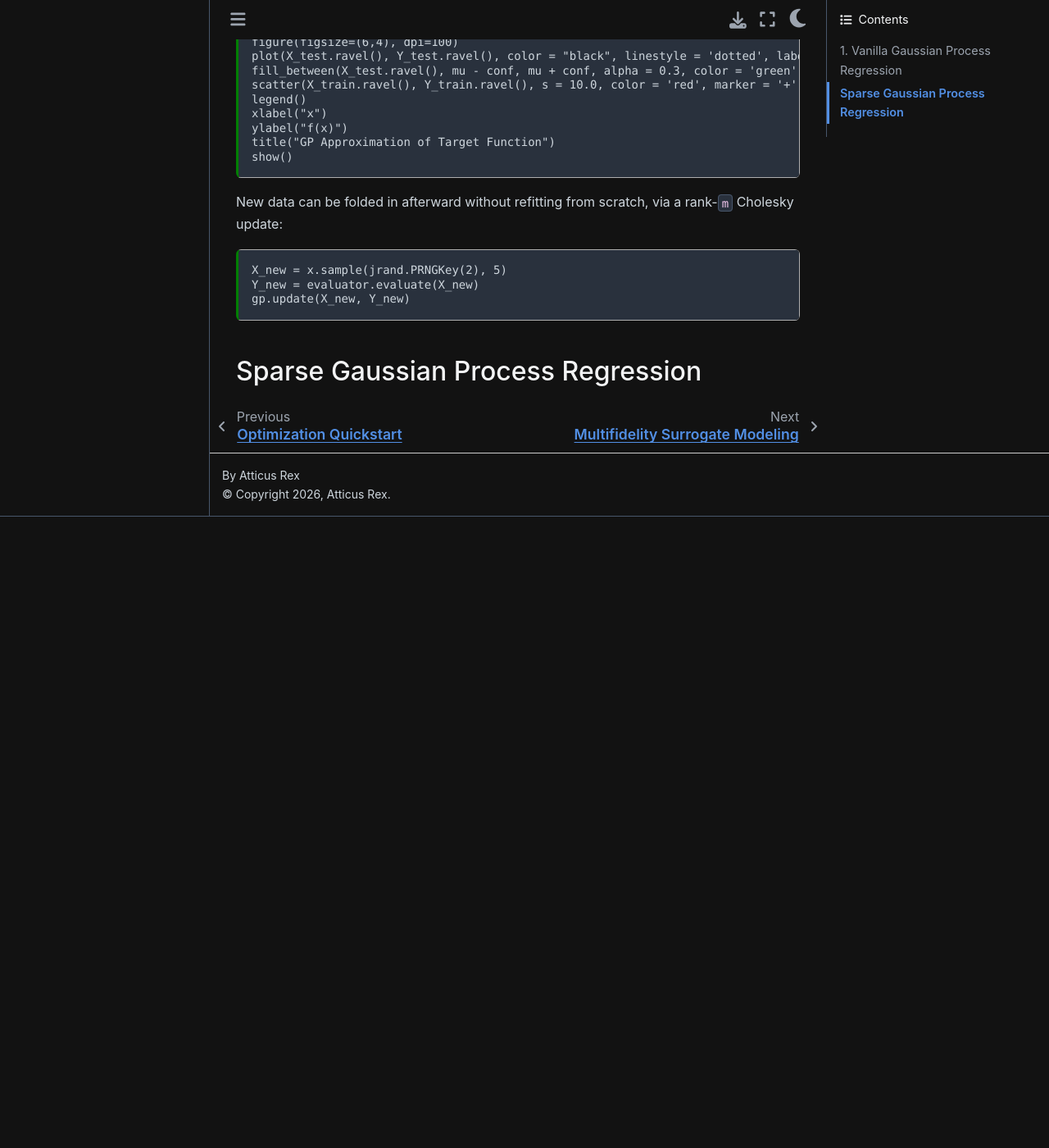
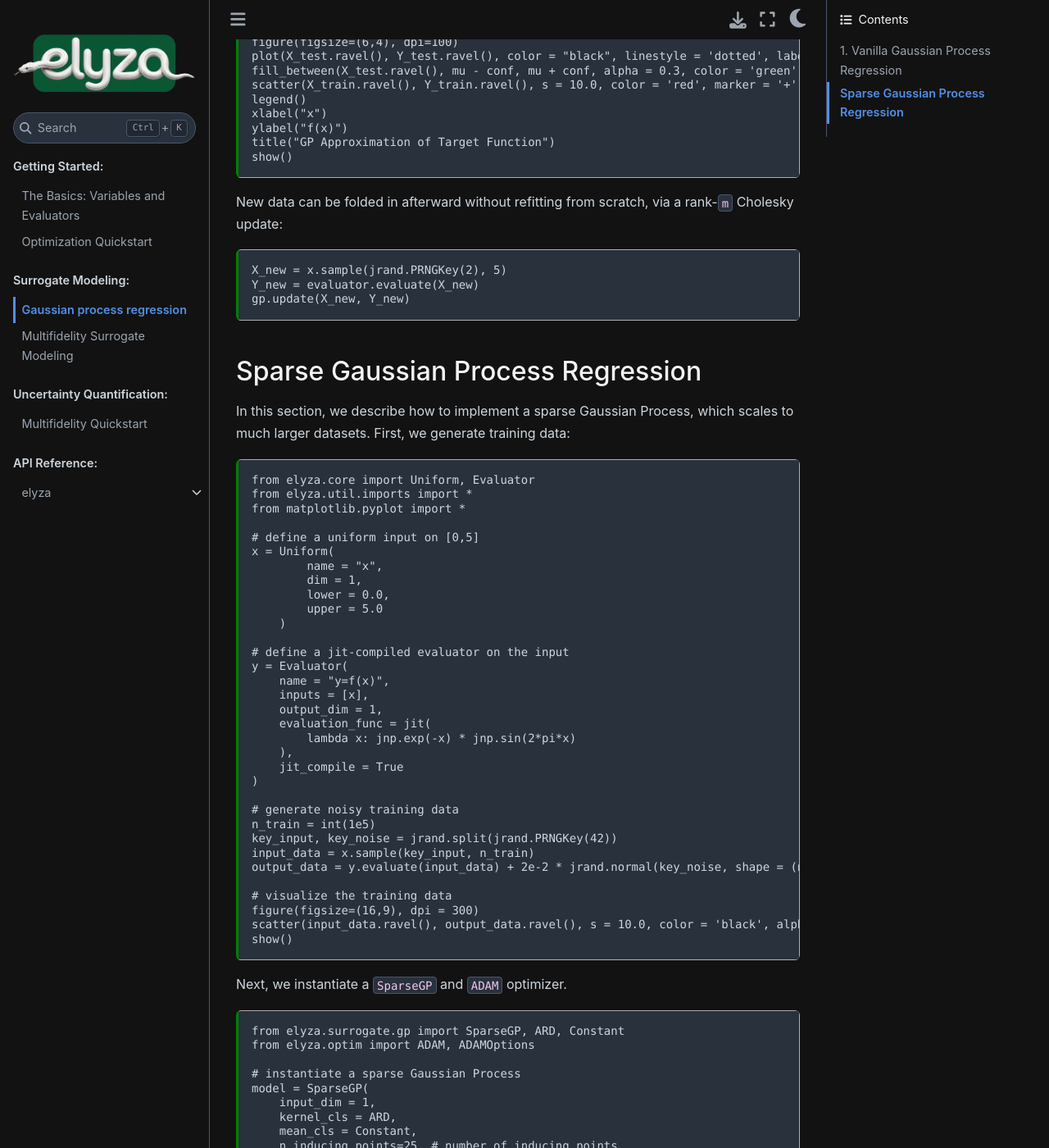
Before and after one commit to atticusdrex/elyza, a Sphinx documentation site: the page built from docs/source/gps.md, in a window 1280 px wide and 1400 px high, scrolled down 1590 px. Shown: the whole window at 82% size. Built offline with Sphinx 7.4.7 and the Sphinx Book theme 1.1.4, drawn with Linux system fonts in a browser that asks for light colours; before the commit the page ends 2220 px from its top, so only the background shows below that; some of the changed text lies outside the part shown.

Commit message:
updating sparsegp library and documentation

````diff
--- a/docs/source/gps.md
+++ b/docs/source/gps.md
@@ -100,3 +100,96 @@ gp.update(X_new, Y_new)
 ```
 
 ## Sparse Gaussian Process Regression
+
+In this section, we describe how to implement a sparse Gaussian Process, which scales to much larger datasets. First, we generate training data:
+
+```{code-cell} python
+from elyza.core import Uniform, Evaluator
+from elyza.util.imports import *
+from matplotlib.pyplot import *
+
+# define a uniform input on [0,5]
+x = Uniform(
+        name = "x",
+        dim = 1,
+        lower = 0.0,
+        upper = 5.0
+    )
+
+# define a jit-compiled evaluator on the input
+y = Evaluator(
+    name = "y=f(x)",
+    inputs = [x],
+    output_dim = 1,
+    evaluation_func = jit(
+        lambda x: jnp.exp(-x) * jnp.sin(2*pi*x)
+    ),
+    jit_compile = True
+)
+
+# generate noisy training data
+n_train = int(1e5)
+key_input, key_noise = jrand.split(jrand.PRNGKey(42))
+input_data = x.sample(key_input, n_train)
+output_data = y.evaluate(input_data) + 2e-2 * jrand.normal(key_noise, shape = (n_train,1))
+
+# visualize the training data
+figure(figsize=(16,9), dpi = 300)
+scatter(input_data.ravel(), output_data.ravel(), s = 10.0, color = 'black', alpha = 0.5)
+show()
+```
+
+Next, we instantiate a `SparseGP` and `ADAM` optimizer.
+
+```{code-cell} python
+from elyza.surrogate.gp import SparseGP, ARD, Constant
+from elyza.optim import ADAM, ADAMOptions
+
+# instantiate a sparse Gaussian Process
+model = SparseGP(
+    input_dim = 1,
+    kernel_cls = ARD,
+    mean_cls = Constant,
+    n_inducing_points=25, # number of inducing points
+    calibrate_noise = True,
+    noise_var = 4e-4,
+    eps = 1e-6,
+    max_cond = 1e5,
+    verbose = True
+)
+
+# declaring the optimizer options
+adam_opts = ADAMOptions(
+    p_init = deepcopy(model.p),
+    lr = 1e-2,
+    epochs = 50,
+    batch_size = 2500,
+    beta1 = 0.9,
+    beta2 = 0.999,
+    active_params = {'mean':True, 'kernel':True, 'noise':True, 'inducing':False, 'q_mu':True, 'q_L':True}, # q_mu and q_L are the mean and cholesky factor of the variacne of the variational distribution.
+    constraints = None,
+    verbose = False,
+    eps = 1e-8,
+    random_state = 42,
+    unroll = False
+)
+
+# setting the optimizer to the model
+model.set_optimizer(ADAM, adam_opts)
+
+# fitting to the data
+model.fit(input_data, output_data, n_monte_carlo = 250, random_state = 42)
+
+# predicting on new data
+test_inputs = jnp.linspace(0,5,1000).reshape(-1,1)
+ymean, yvar = model.predict(test_inputs)
+yconf = 2 * jnp.sqrt(yvar)
+
+# plotting the model predictions
+figure()
+plot(test_inputs.ravel(), y.evaluate(test_inputs).ravel(), linestyle = 'dotted', color = 'black', label = "True function")
+fill_between(test_inputs.ravel(), ymean-yconf, ymean+yconf, alpha = 0.3, color =  'green', label = "SparseGP $\\pm 2 \\sigma$ confidence interval")
+legend()
+xlabel("x"); ylabel("y=f(x)")
+show()
+```
````
Also changed, not shown: 3 other files.
